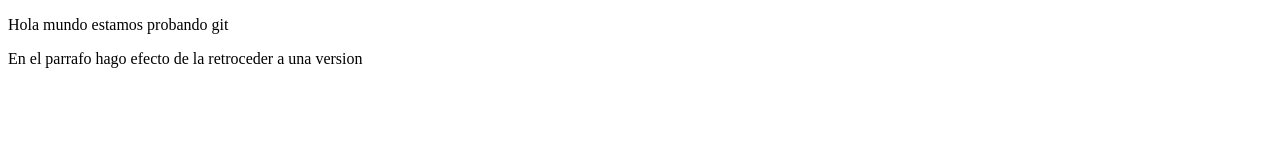
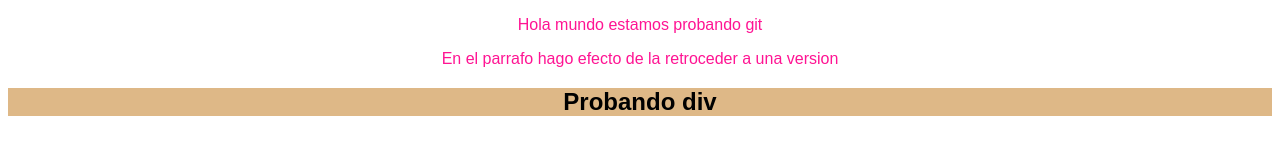
Before and after one commit to jesiding/HyperBlog, a plain HTML site: page index.html in a window 1280 px wide. Drawn offline with Linux system fonts and the light colour scheme.

Commit message:
agregando estilo al div de index ahora si

```diff
--- a/css/estilos.css
+++ b/css/estilos.css
@@ -3,3 +3,7 @@ body{
     font-family: Arial, Helvetica, sans-serif;
     text-align: center;
 }
+div{
+    color: black;
+    background-color: burlywood;
+}
--- a/index.html
+++ b/index.html
@@ -4,10 +4,16 @@
     <meta charset="UTF-8">
     <meta http-equiv="X-UA-Compatible" content="IE=edge">
     <meta name="viewport" content="width=device-width, initial-scale=1.0">
+    <link rel="stylesheet" href="css/estilos.css">
     <title>Probando Materialize</title>
 </head>
 <body>
     <p>Hola mundo estamos probando git</p>
     <p>En el parrafo hago efecto de la retroceder a una version</p>
+    <div>
+        <article>
+            <h1>Probando div</h1>
+        </article>
+    </div>
 </body>
 </html>
```
